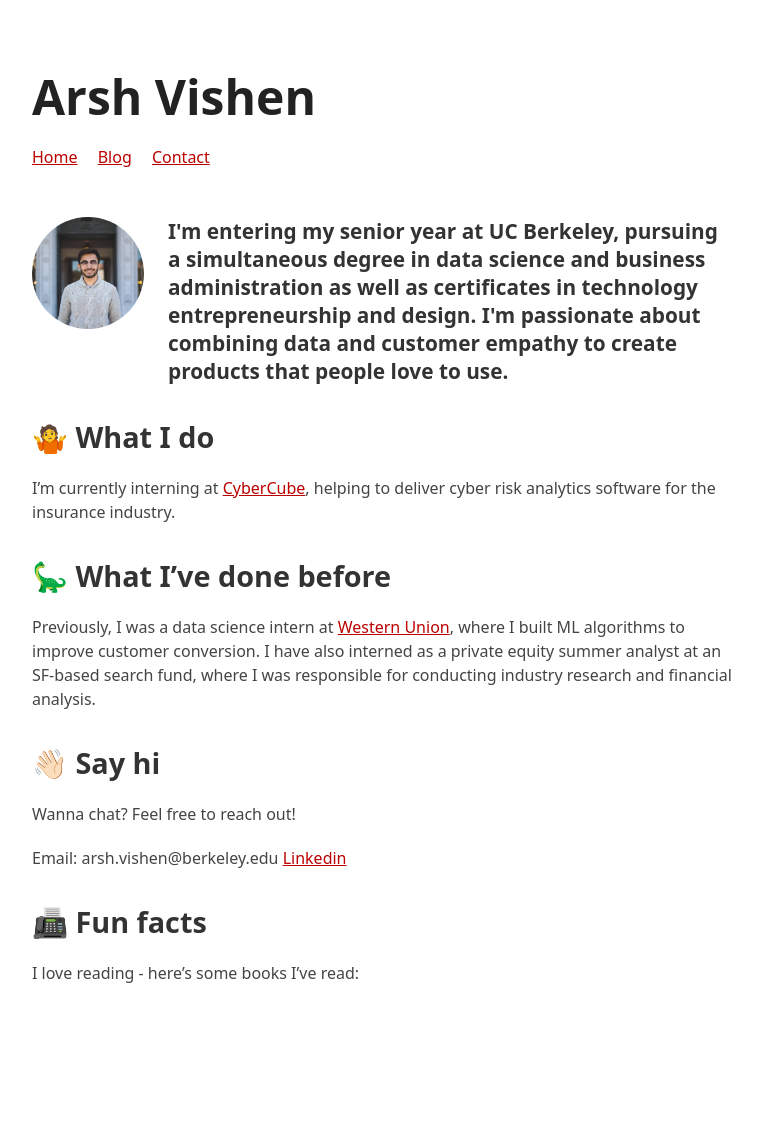
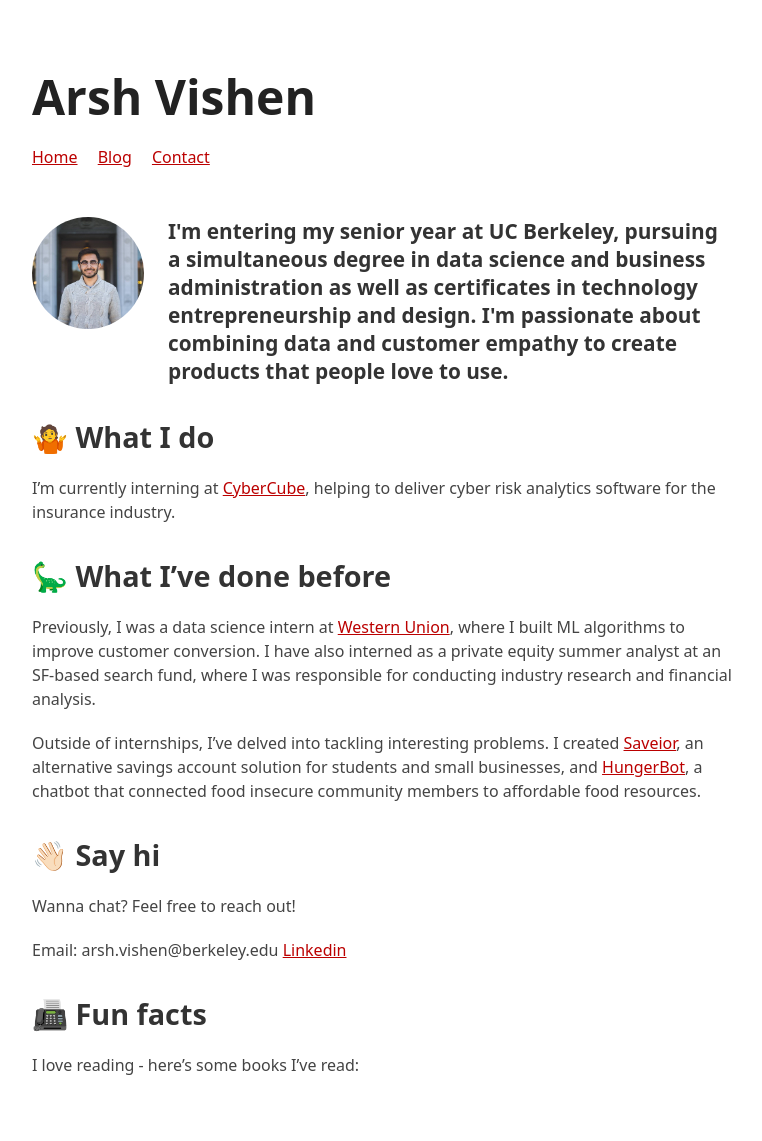
Before and after one commit to arsh-vishen/arsh-vishen.github.io, a Jekyll site: the page built from index.md, in a window 1280 px wide. Shown: the whole page, without its empty margins (258-1020 px from the left). Built offline with Jekyll 4.4.1, drawn with Linux system fonts in a browser that asks for light colours; our own code applies the rules of GitHub Pages for plain Markdown files; before the commit the page ends 1049 px from its top, so only the background shows below that.

Commit message:
Update index.md

```diff
--- a/index.md
+++ b/index.md
@@ -8,6 +8,8 @@ I'm currently interning at [CyberCube](https://cybcube.com/), helping to deliver
 ## 🦕 What I've done before
 
 Previously, I was a data science intern at [Western Union](https://westernunion.com/), where I built ML algorithms to improve customer conversion. I have also interned as a private equity summer analyst at an SF-based search fund, where I was responsible for conducting industry research and financial analysis.
+
+Outside of internships, I've delved into tackling interesting problems. I created [Saveior](https://saveior.com/), an alternative savings account solution for students and small businesses, and [HungerBot](https://scet.berkeley.edu/uc-berkeley-app-locates-food-pantries/0), a chatbot that connected food insecure community members to affordable food resources.
 
 
 
```
